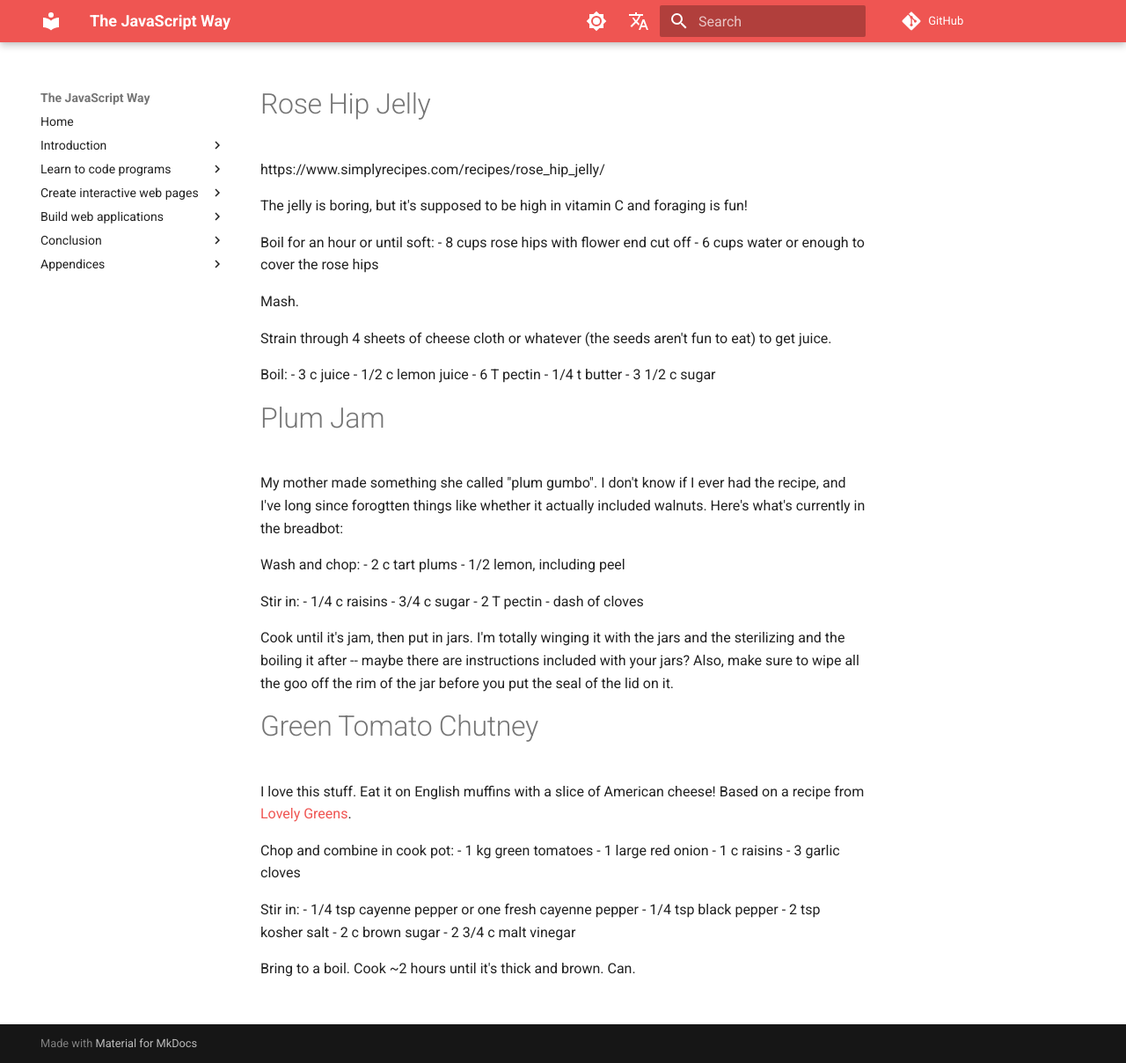
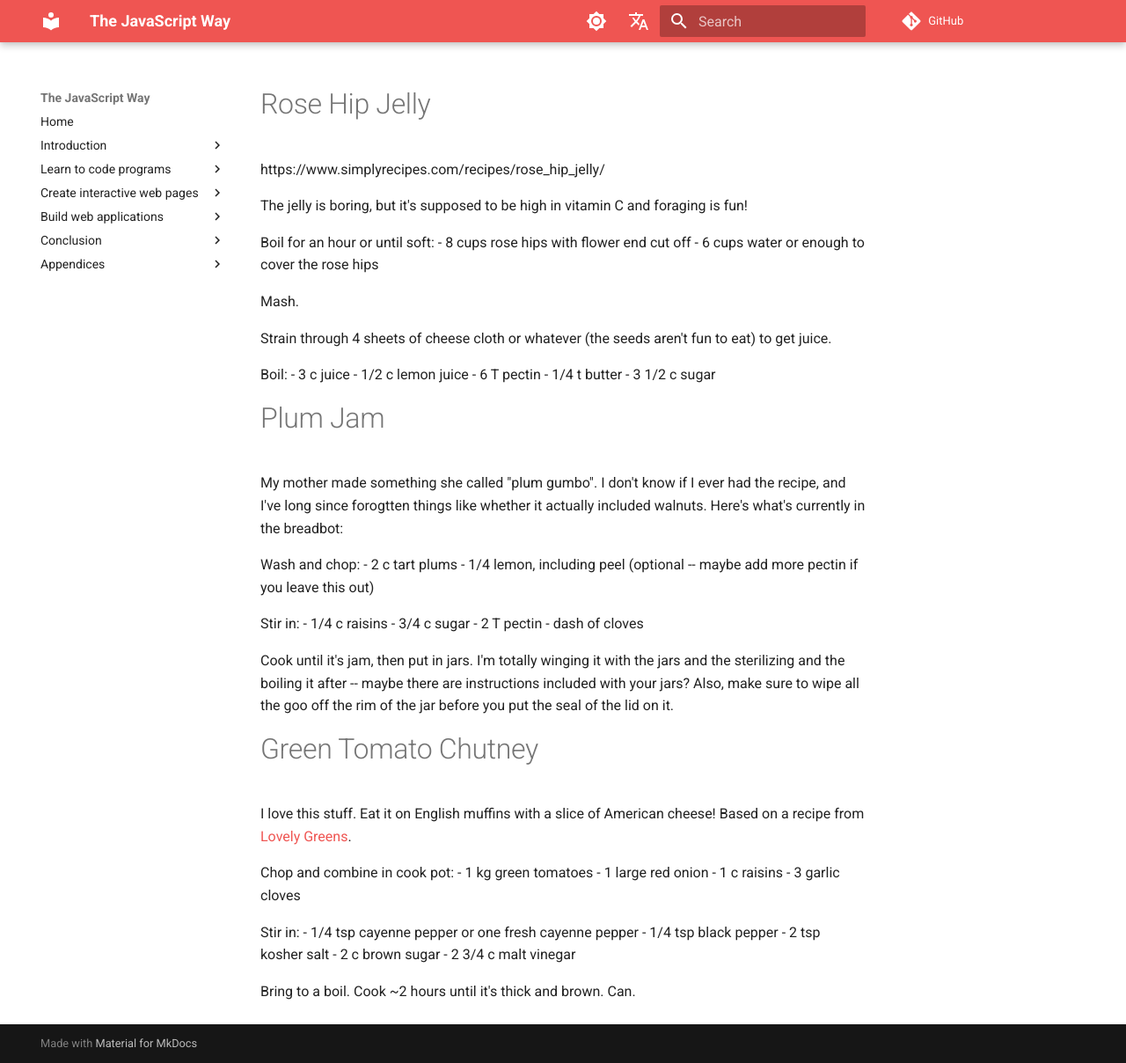
Before and after one commit to HBurgiel/Turnip-Report, an MkDocs documentation site: the page built from manuscript/Preserves.md, in a window 1280 px wide and 1208 px high. Shown: the whole window at 88% size. Built offline with MkDocs 1.6.1 and Material for MkDocs 9.7.7, drawn with Linux system fonts in a browser that asks for light colours; comment, search, counter and statistics services are not loaded.

Commit message:
Update Preserves.md
Plum jam very sour!

```diff
--- a/manuscript/Preserves.md
+++ b/manuscript/Preserves.md
@@ -23,7 +23,7 @@ My mother made something she called "plum gumbo". I don't know if I ever had the
 
 Wash and chop:
 - 2 c tart plums
-- 1/2 lemon, including peel
+- 1/4 lemon, including peel (optional -- maybe add more pectin if you leave this out)
 
 Stir in:
 - 1/4 c raisins
```
